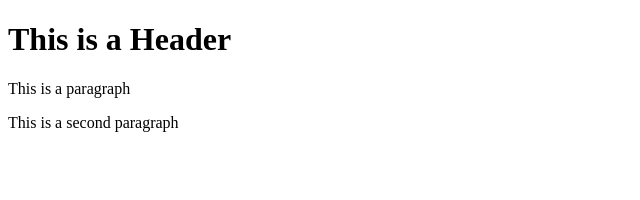
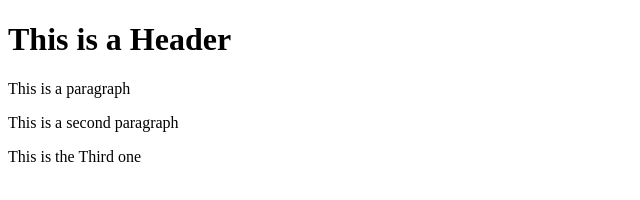
Before and after one commit to yugalk14/git-test, a website: page index.html in a window 1280 px wide. Shown: the whole page, without its empty margins (0-640 px from the left). Drawn offline with Linux system fonts and the light colour scheme.

Commit message:
Fourth commit

```diff
--- a/index.html
+++ b/index.html
@@ -1,10 +1,13 @@
 <!DOCTYPE html>
 <html>
+
 <head></head>
 
 <body>
     <h1>This is a Header</h1>
     <p>This is a paragraph</p>
     <p>This is a second paragraph</p>
+    <p>This is the Third one</p>
 </body>
+
 </html>
```
Also changed, not shown: package.json (added, +25 -0 lines), 1 other file. Lines whose indentation alone changed are shown as unchanged.
